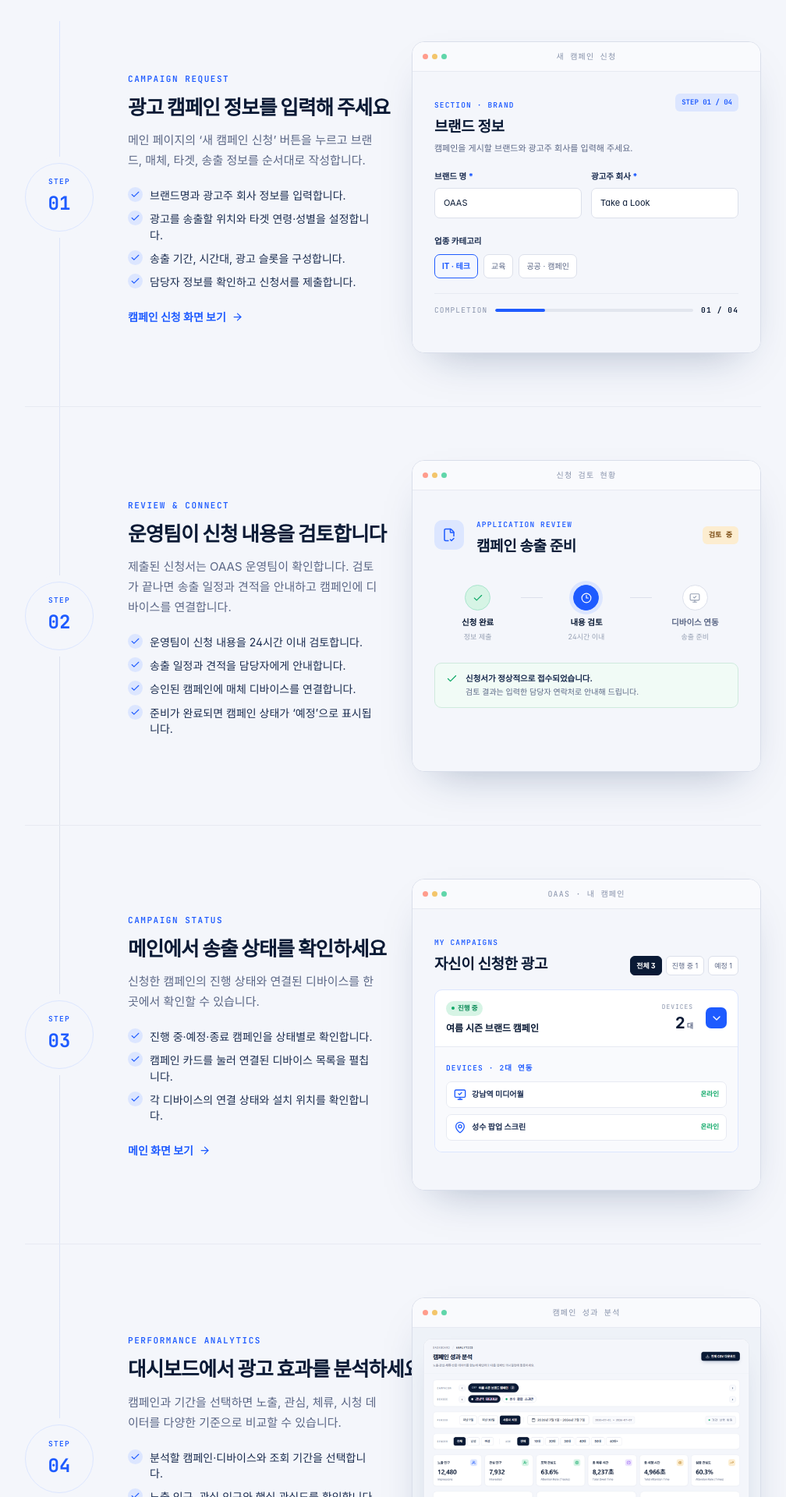
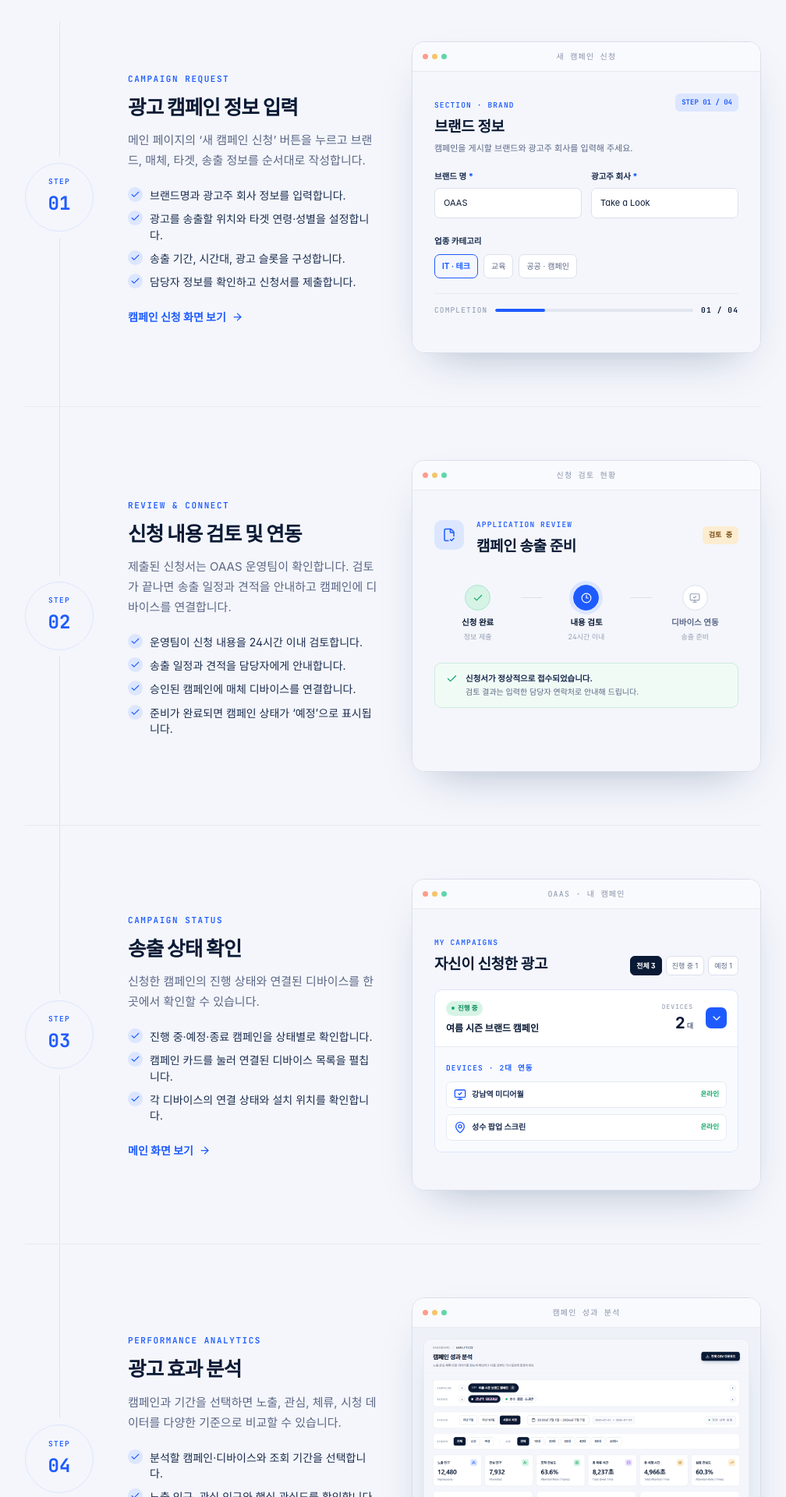
Before and after one commit to TakeaLook-OAAS/frontend, a Next.js app: page /guide in a window 1280 px wide. Shown: the part 800-2720 px from the top of the page at 78% size, without its empty margins (268-1276 px from the left). Built offline with nearby package versions, Linux system fonts and the light colour scheme; a web font is replaced by a local one.

Commit message:
chore: simplify guide step titles

```diff
--- a/components/guide/GuideContent.tsx
+++ b/components/guide/GuideContent.tsx
@@ -32,7 +32,7 @@ const steps: GuideStep[] = [
     number: "01",
     short: "캠페인 신청",
     eyebrow: "CAMPAIGN REQUEST",
-    title: "광고 캠페인 정보를 입력해 주세요",
+    title: "광고 캠페인 정보 입력",
     description:
       "메인 페이지의 ‘새 캠페인 신청’ 버튼을 누르고 브랜드, 매체, 타겟, 송출 정보를 순서대로 작성합니다.",
     bullets: [
@@ -49,7 +49,7 @@ const steps: GuideStep[] = [
     number: "02",
     short: "검토 및 연동",
     eyebrow: "REVIEW & CONNECT",
-    title: "운영팀이 신청 내용을 검토합니다",
+    title: "신청 내용 검토 및 연동",
     description:
       "제출된 신청서는 OAAS 운영팀이 확인합니다. 검토가 끝나면 송출 일정과 견적을 안내하고 캠페인에 디바이스를 연결합니다.",
     bullets: [
@@ -64,7 +64,7 @@ const steps: GuideStep[] = [
     number: "03",
     short: "송출 확인",
     eyebrow: "CAMPAIGN STATUS",
-    title: "메인에서 송출 상태를 확인하세요",
+    title: "송출 상태 확인",
     description:
       "신청한 캠페인의 진행 상태와 연결된 디바이스를 한곳에서 확인할 수 있습니다.",
     bullets: [
@@ -80,7 +80,7 @@ const steps: GuideStep[] = [
     number: "04",
     short: "성과 분석",
     eyebrow: "PERFORMANCE ANALYTICS",
-    title: "대시보드에서 광고 효과를 분석하세요",
+    title: "광고 효과 분석",
     description:
       "캠페인과 기간을 선택하면 노출, 관심, 체류, 시청 데이터를 다양한 기준으로 비교할 수 있습니다.",
     bullets: [
```
